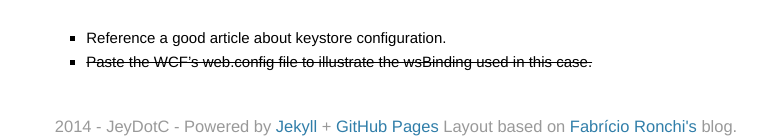
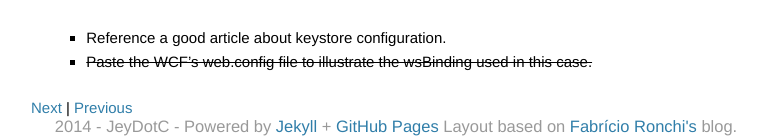
Before and after one commit to JeyDotC/jeydotc.github.io, a Jekyll site: the page built from _posts/2013-10-17-Comunicating-Jax-ws-client-with-WCF-service-with-server-sertificate.md, in a window 1280 px wide and 900 px high, scrolled down 3518 px. Shown: the part 759-897 px from the top of the window, without its empty margins (244-1015 px from the left). Built offline with Jekyll 4.4.1, drawn with Linux system fonts in a browser that asks for light colours; some web fonts are replaced; Markdown is read by kramdown in place of the engine named in the settings; comment, search, counter and statistics services are not loaded.

Commit message:
Added next and previous links to posts.

```diff
--- a/_layouts/post.html
+++ b/_layouts/post.html
@@ -11,6 +11,10 @@ image: /img/blog-background.png
             </div>
             {{ content }}
         </section>
+        <nav>
+            <a href="{{ page.next.url }}">Next</a> |
+            <a href="{{ page.previous.url }}">Previous</a>
+        </nav>
     </div>
     {% include disqus.html %}
 </div>
```
